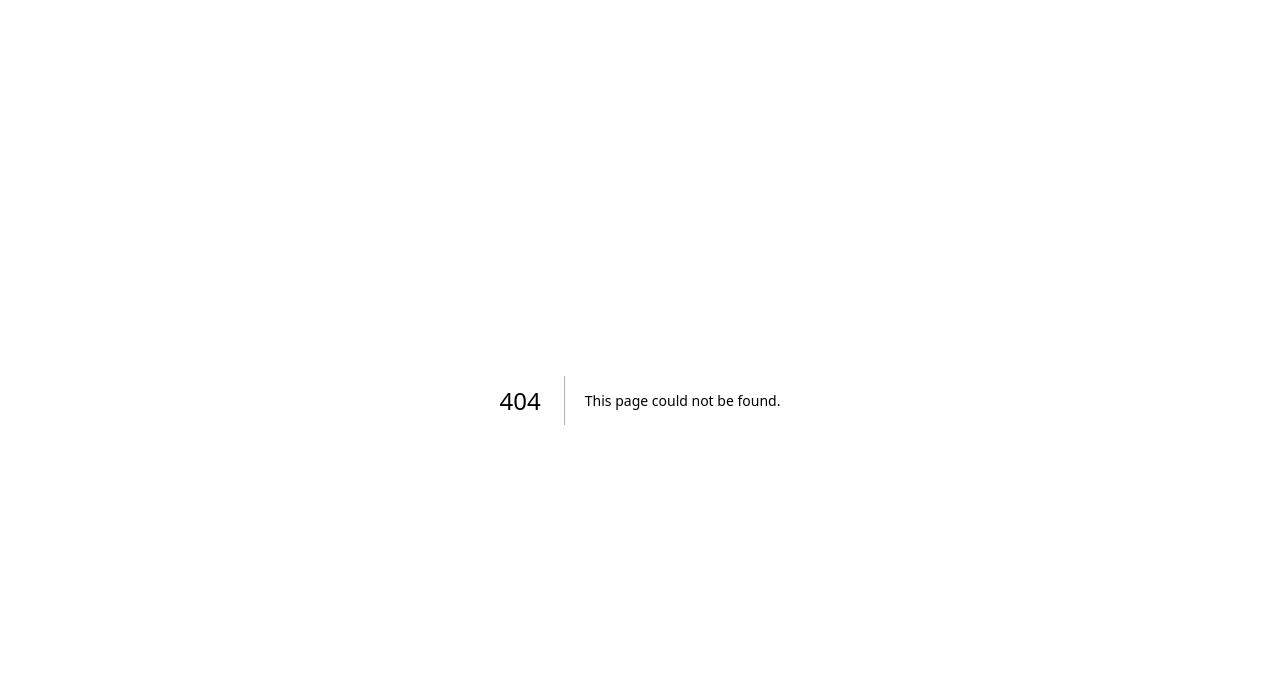
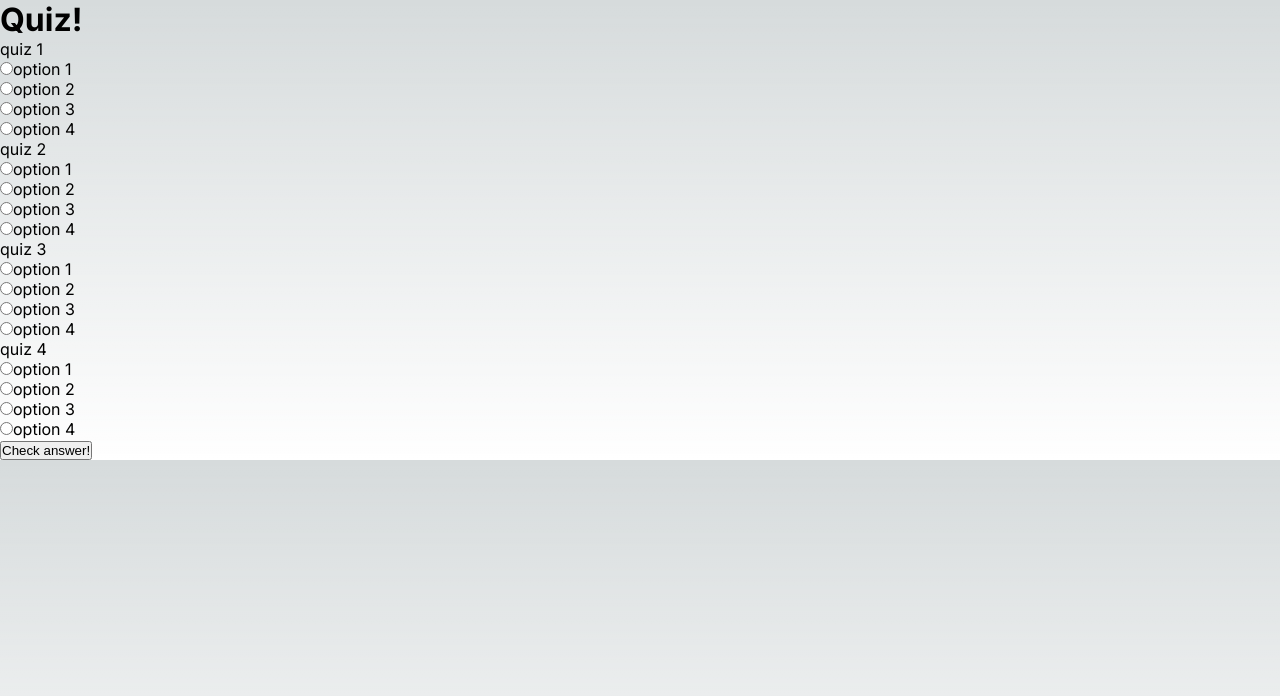
Before and after one commit to Cryxen/next-intro-oblig, a Next.js app: page /quiz in a window 1280 px wide. Before the commit this address had no page. Shown: the top 696 px of the page. Built offline with nearby package versions, Linux system fonts and the light colour scheme.

Commit message:
Made object

```diff
--- /dev/null
+++ b/src/app/quiz/page.js
@@ -0,0 +1,88 @@
+"use client";
+import { useState } from "react";
+
+const Quiz = () => {
+
+    const [radioBtSelected, setRadioBtSelected] = useState({})
+
+    const handleRadioBtChange = (event) => {
+        setRadioBtSelected(JSON.parse(event.target.value))
+    }
+
+    const checkQuizAnswer = () => {
+        console.log(radioBtSelected)
+        console.log(radioBtSelected.correct)
+        if(radioBtSelected.correct)
+        {
+            alert("CORRECT!")
+            console.log("CORRECT!")
+        }
+    }
+
+  const quizObject = [
+    {
+      id: 1,
+      title: "quiz 1",
+      answers: [
+        { answer: "option 1", answerId: 1 },
+        { answer: "option 2", answerId: 2 },
+        { answer: "option 3", answerId: 3 },
+        { answer: "option 4", correct: true, answerId: 4 },
+      ],
+    },
+    {
+      id: 2,
+      title: "quiz 2",
+      answers: [
+        { answer: "option 1", answerId: 1 },
+        { answer: "option 2", answerId: 2 },
+        { answer: "option 3", answerId: 3 },
+        { answer: "option 4", correct: true, answerId: 4 },
+      ],
+    },
+    {
+      id: 3,
+      title: "quiz 3",
+      answers: [
+        { answer: "option 1", answerId: 1 },
+        { answer: "option 2", answerId: 2 },
+        { answer: "option 3", answerId: 3 },
+        { answer: "option 4", correct: true, answerId: 4 },
+      ],
+    },
+    {
+      id: 4,
+      title: "quiz 4",
+      answers: [
+        { answer: "option 1", answerId: 1 },
+        { answer: "option 2", answerId: 2 },
+        { answer: "option 3", answerId: 3 },
+        { answer: "option 4", correct: true, answerId: 4 },
+      ],
+    },
+  ];
+  return (
+    <div>
+      <h1>Quiz!</h1>
+      {quizObject.map((quiz) => {
+        return (
+          <article key={quiz.id}>
+            <p>{quiz.title}</p>
+            {quiz.answers.map((answer) =>
+            {
+                return (
+                <div key={answer.answerId}>
+                    <input type="radio" id={answer.answer} value={JSON.stringify(answer)} name="radioQuiz" onChange={handleRadioBtChange}/>
+                    <label htmlFor="radioQuiz">{answer.answer}</label>
+                </div>
+            )}
+            )}
+          </article>
+        );
+      })}
+      <button onClick={checkQuizAnswer}>Check answer!</button>
+    </div>
+  );
+};
+
+export default Quiz;
```
